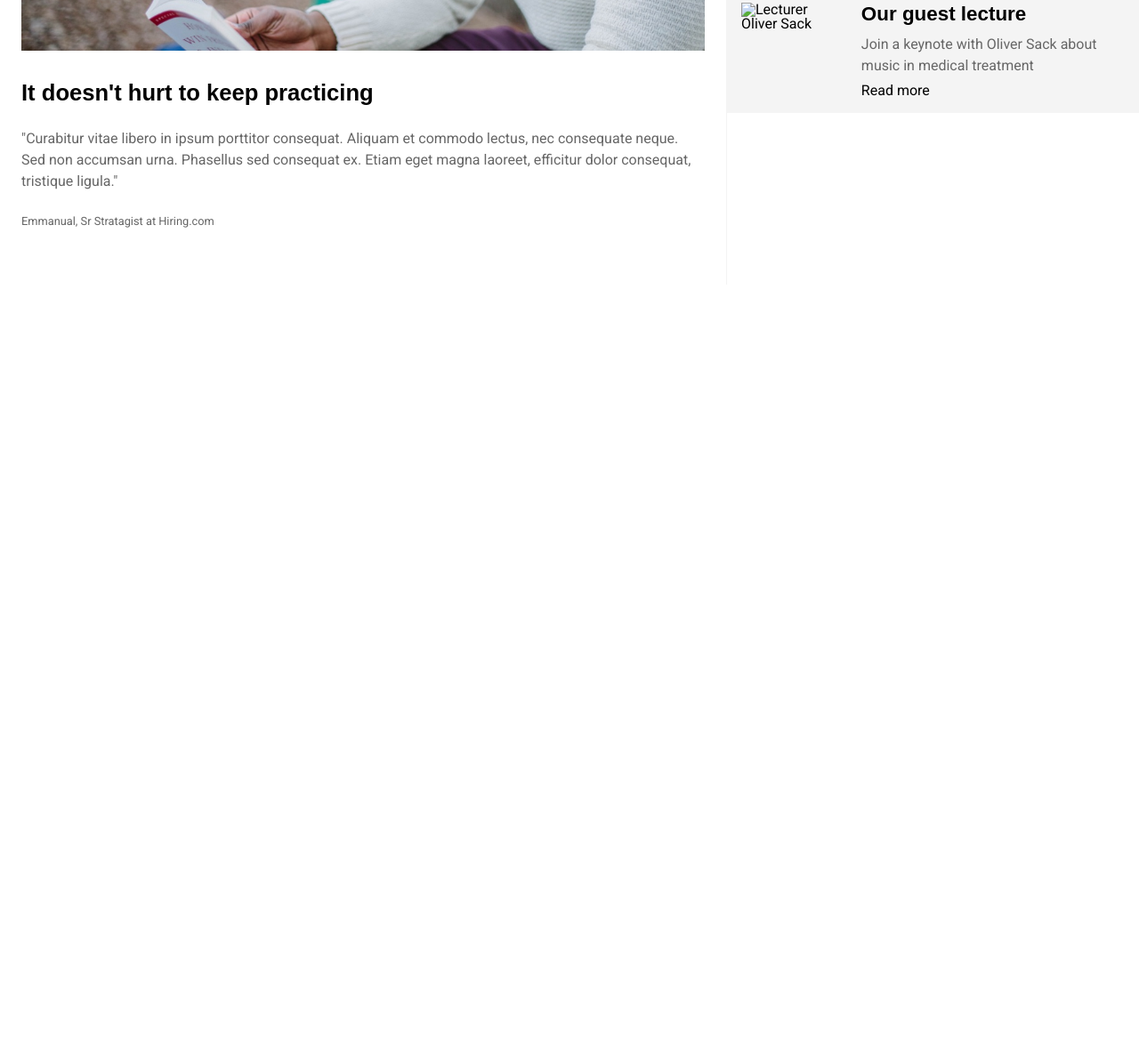
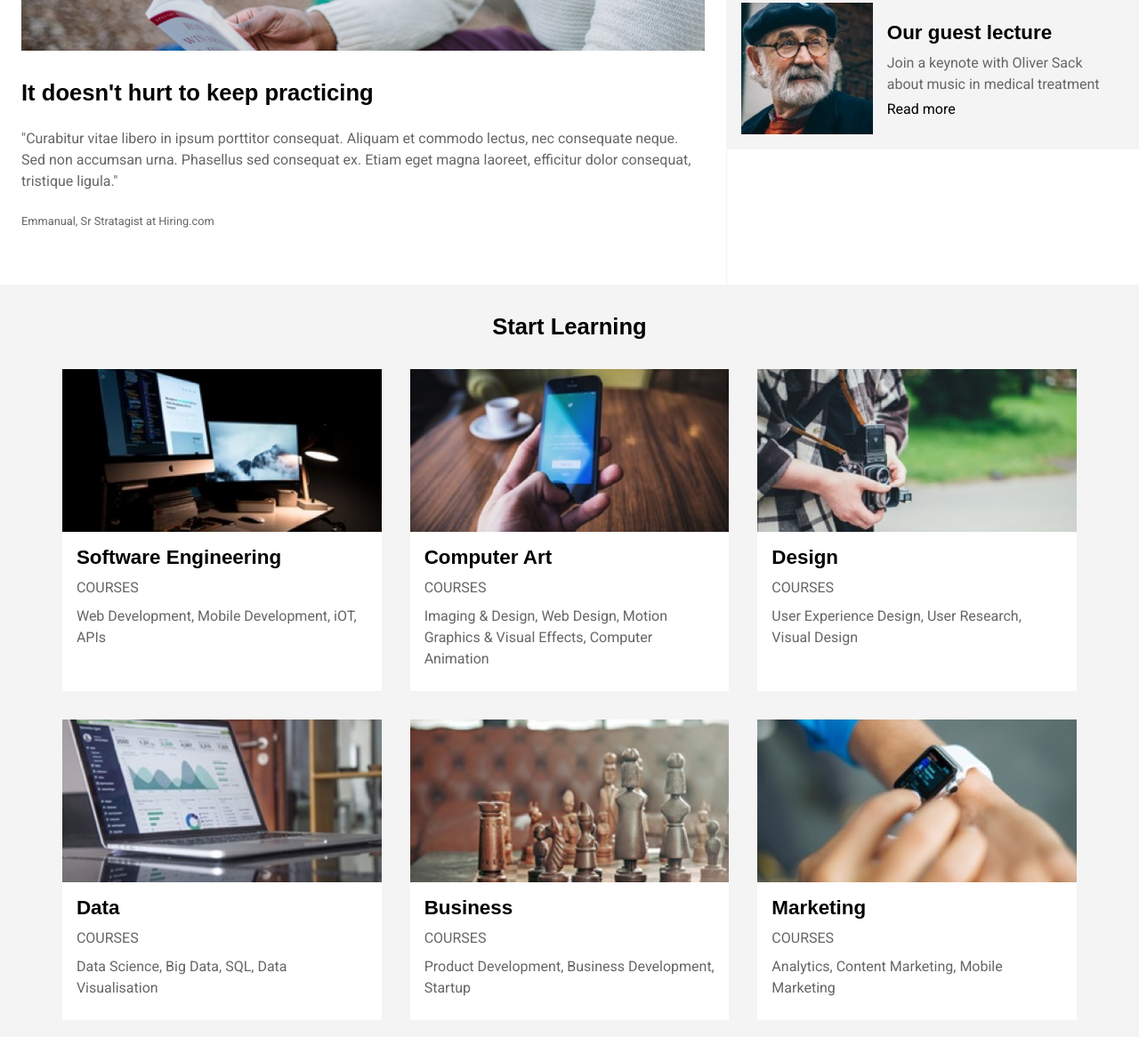
Before and after one commit to jayevo03/ColmarAcademy, a plain HTML site: page index.html in a window 1280 px wide. Shown: the part 1092-2258 px from the top of the page at 89% size. Before the commit the page ends 1412 px from the top, so only its background shows below. Drawn offline with Linux system fonts and the light colour scheme.

Commit message:
section three

```diff
--- a/index.html
+++ b/index.html
@@ -75,19 +75,81 @@
         </div>
         <div class="news item3">
           <div class="image-container news-image">
-            <img class="desktop" src="./resources/images//information-guest-lecture.jpg" alt="Lecturer Oliver Sack">
+            <img class="desktop" src="./resources/images/information-guest-lecture.jpg" alt="Lecturer Oliver Sack">
             <img class="mobile" src="./resources/images/information-guest-lecture-mobile.jpg" alt="Lecturer Oliver Sack">
           </div>
           <div class="news-text">
             <h3>Our guest lecture</h3>
-            <p>Join a keynote with Oliver Sack about music in medical treatment</p>
+            <p>Join a keynote with Oliver Sack about music in medical treatment </p>
             <a href="#">Read more</a>
           </div>
         </div>
-
-
-
-
+      </div>
+    </div>
+    <div class="section three container">
+      <h2 class="centered">Start Learning</h2>
+      <div class="courses-container">
+        <div class="course-block">
+          <div class="image-container course-image">
+            <img src="./resources/images/course-software.jpg" alt="Two computer screens on a desk in a dark room">
+          </div>
+          <div class="course-text top">
+            <h3 class="course-title">Software Engineering</h3>
+            <p class="category">Courses</p>
+            <p class="syllabus">Web Development, Mobile Development, iOT, APIs</p>
+          </div>
+        </div>
+        <div class="course-block">
+          <div class="image-container course-image">
+            <img src="./resources/images/course-computer-art.jpg" alt="Mobile phone being held in front of a table">
+          </div>
+          <div class="course-text">
+            <h3 class="course-title">Computer Art</h3>
+            <p class="category">Courses</p>
+            <p class="syllabus">Imaging & Design, Web Design, Motion Graphics & Visual Effects, Computer Animation</p>
+          </div>
+        </div>
+        <div class="course-block">
+          <div class="image-container course-image">
+            <img src="./resources/images/course-design.jpg" alt="Man holding a camera">
+          </div>
+          <div class="course-text">
+            <h3 class="course-title">Design</h3>
+            <p class="category">Courses</p>
+            <p class="syllabus">User Experience Design, User Research, Visual Design</p>
+          </div>
+        </div>
+        <div class="course-block">
+          <div class="image-container course-image">
+            <img src="./resources/images/course-data.jpg" alt="laptop computer on a table showing data">
+          </div>
+          <div class="course-text">
+            <h3 class="course-title">Data</h3>
+            <p class="category">Courses</p>
+            <p class="syllabus">Data Science, Big Data, SQL, Data Visualisation</p>
+          </div>
+        </div>
+        <div class="course-block">
+          <div class="image-container course-image">
+            <img src="./resources/images/course-business.jpg" alt="chess pieces on a board">
+          </div>
+          <div class="course-text">
+            <h3 class="course-title">Business</h3>
+            <p class="category">Courses</p>
+            <p class="syllabus">Product Development, Business Development, Startup</p>
+          </div>
+        </div>
+        <div class="course-block">
+          <div class="image-container course-image">
+            <img src="./resources/images/course-marketing.jpg" alt="woman checking her digital wrist watch">
+          </div>
+          <div class="course-text">
+            <h3 class="course-title">Marketing</h3>
+            <p class="category">Courses</p>
+            <p class="syllabus">Analytics, Content Marketing, Mobile Marketing</p>
+          </div>
+        </div>
+      </div>
 
       </div>
 
--- a/resources/css/style.css
+++ b/resources/css/style.css
@@ -27,6 +27,10 @@ h3 {
 p {
   line-height: 1.5;
   color: #666;
+}
+
+.centered {
+  text-align: center;
 }
 
 .container {
@@ -126,11 +130,9 @@ p {
 
 
 /* page sections */
-.section {
-  display: flex;
-}
 
 .section.one {
+  display: flex;
   padding-top: 4rem;
   background-color: #f4f4f4;
   align-items: center;
@@ -142,7 +144,6 @@ p {
 }
 
 .intro {
-  flex-shrink: 2;
   max-width: 18rem;
 }
 
@@ -159,6 +160,10 @@ p {
   height: auto;
   display: block;
 }
+.section.two {
+  display: flex;
+}
+
 
 .info-copy {
   padding: 2rem 0 2rem 0;
@@ -203,6 +208,93 @@ p {
 .news-text p {
   padding: 0.5rem 0;
 }
+
+.section.three {
+  padding: 2rem 0;
+  background-color: #f4f4f4;
+  justify-content: center;
+}
+
+.courses-container {
+  display: flex;
+  padding: 0 3rem 2rem 3rem;
+  justify-content: center;
+  flex-wrap: wrap;
+}
+
+.course-block {
+  display: flex;
+  flex-direction: column;
+  flex-basis: 33%;
+  padding: 1rem;
+  box-sizing: border-box;
+}
+
+
+.course-text {
+  padding: 1rem;
+  background-color: #fff;
+  display: flex;
+  flex-direction: column;
+  flex: 1;
+
+}
+
+.category {
+  text-transform: uppercase;
+  padding: 0.5rem 0;
+}
+
+.syllabus {
+  padding-bottom: 0.5rem;
+}
+
+@media only screen and (max-width: 550px){
+
+  .courses-container {
+    display: block;
+    padding: 0;
+  }
+  .course-block {
+    padding: 0;
+  }
+  .course-text {
+    padding: 0.25rem 0.5rem;
+  }
+
+  .course-text.top {
+    padding-top: 0;
+  }
+
+
+  .section.three {
+    background-color: #fff;
+  }
+
+  .course-title {
+    background-color: #f4f4f4;
+    padding: 1rem;
+  }
+
+
+
+  .category, .syllabus, .course-image {
+    display: none;
+  }
+}
+
+
+@media only screen and (max-width: 980px){
+  .news-text p {
+    font-size: 80%;
+  }
+  .course-block {
+    flex-basis: 50%;
+  }
+}
+
+
+
 
 
 @media only screen and (min-width: 711px){
@@ -269,13 +361,3 @@ p {
     max-width: 100%;
   }
 }
-
-
-
-
-
-@media only screen and (max-width: 980px){
-  .news-text p {
-    font-size: 80%;
-  }
-}
```
